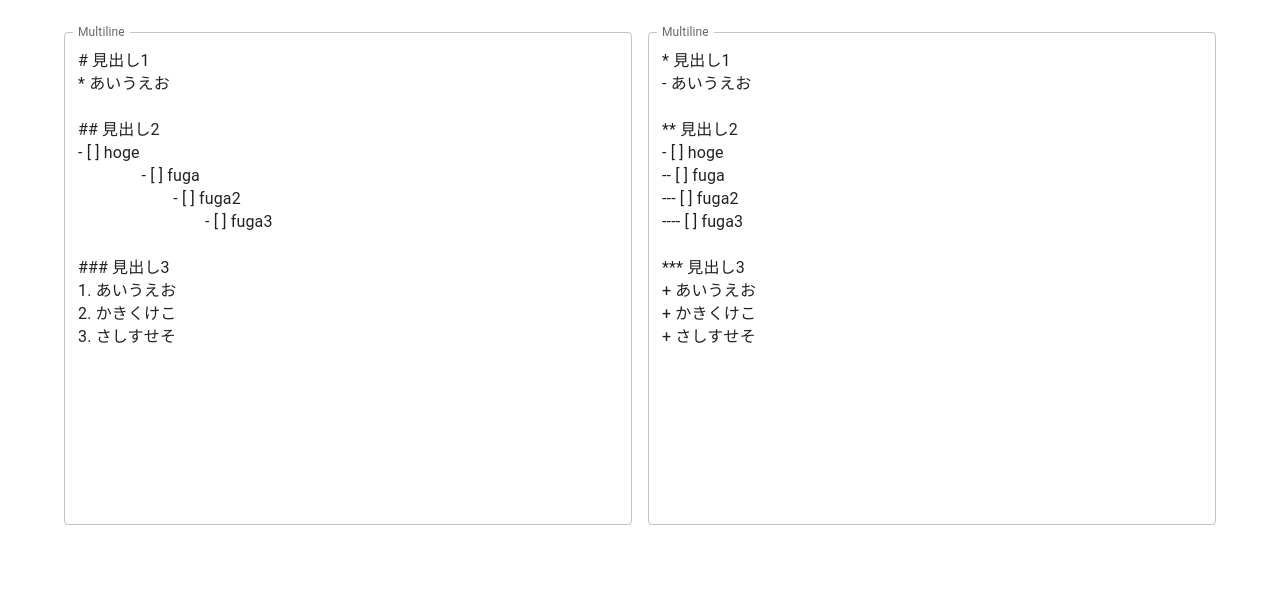
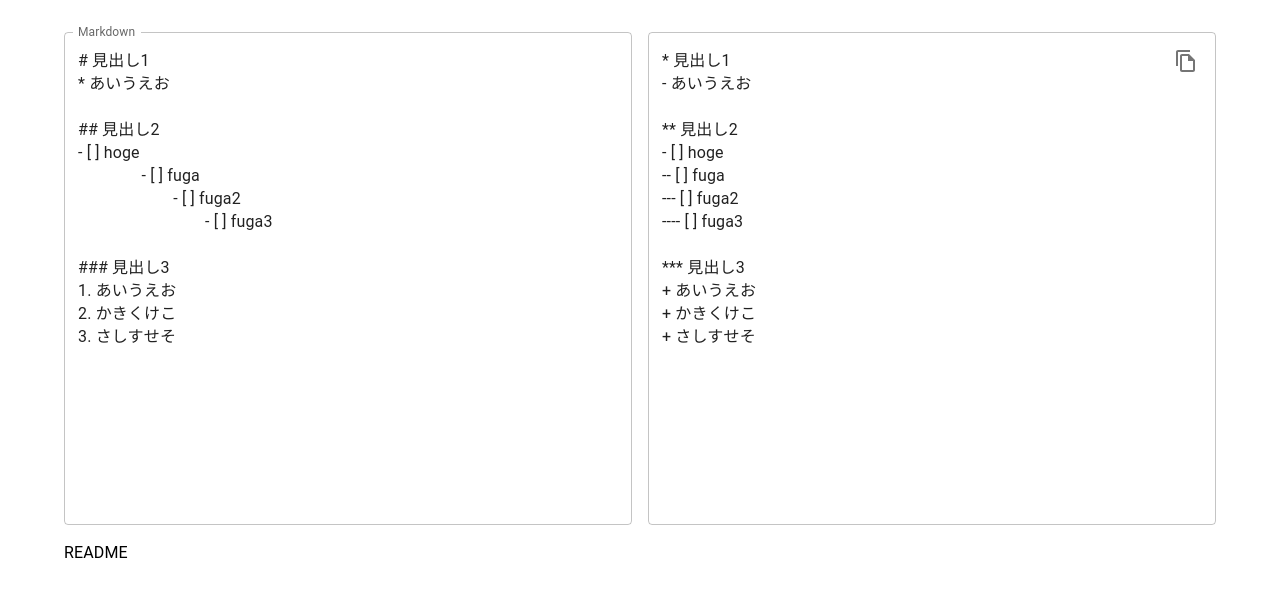
Before and after one commit to Masumi-SAJIKI/markdown2backlog, a React (Create React App) app: page / in a window 1280 px wide. Shown: the top 596 px of the page. Built offline with nearby package versions, Linux system fonts and the light colour scheme.

Commit message:
add copy button

```diff
--- a/src/pages/index.tsx
+++ b/src/pages/index.tsx
@@ -1,7 +1,9 @@
+/* eslint-disable @typescript-eslint/no-empty-function */
 import { ChangeEvent, FC, useEffect, useMemo, useState } from 'react';
 import TextField from '@mui/material/TextField';
-import { Grid } from '@mui/material';
+import { Grid, IconButton, InputAdornment, OutlinedInput, Typography } from '@mui/material';
 import { convertBacklogNotation } from 'logics';
+import { FileCopyOutlined } from '@mui/icons-material';
 
 const Index: FC = () => {
   const [input, setInput] = useState<string>(`# 見出し1
@@ -27,12 +29,13 @@ const Index: FC = () => {
 
   useEffect(() => setConverted(convert), [convert]);
 
+  const [showPassword] = useState(false);
   return (
     <Grid container spacing={2} sx={{ marginY: 2 }}>
       <Grid item xs={6}>
         <TextField
           id="outlined-multiline-static"
-          label="Multiline"
+          label="Markdown"
           multiline
           rows={20}
           defaultValue={input}
@@ -41,7 +44,7 @@ const Index: FC = () => {
         />
       </Grid>
       <Grid item xs={6}>
-        <TextField
+        {/* <TextField
           id="outlined-multiline-static"
           label="Multiline"
           multiline
@@ -49,7 +52,27 @@ const Index: FC = () => {
           defaultValue={converted}
           value={converted}
           sx={{ width: '100%' }}
+        /> */}
+        <OutlinedInput
+          id="outlined-adornment-password"
+          type={showPassword ? 'text' : 'password'}
+          multiline
+          rows={20}
+          defaultValue={converted}
+          value={converted}
+          sx={{ width: '100%', alignItems: 'flex-start' }}
+          endAdornment={
+            <InputAdornment position="end" sx={{ marginTop: 1.5, marginRight: 1 }}>
+              <IconButton aria-label="toggle password visibility" onClick={() => {}} onMouseDown={() => {}} edge="end">
+                <FileCopyOutlined />
+              </IconButton>
+            </InputAdornment>
+          }
+          label="Password"
         />
+      </Grid>
+      <Grid item xs={6}>
+        <Typography>README</Typography>
       </Grid>
     </Grid>
   );
```
